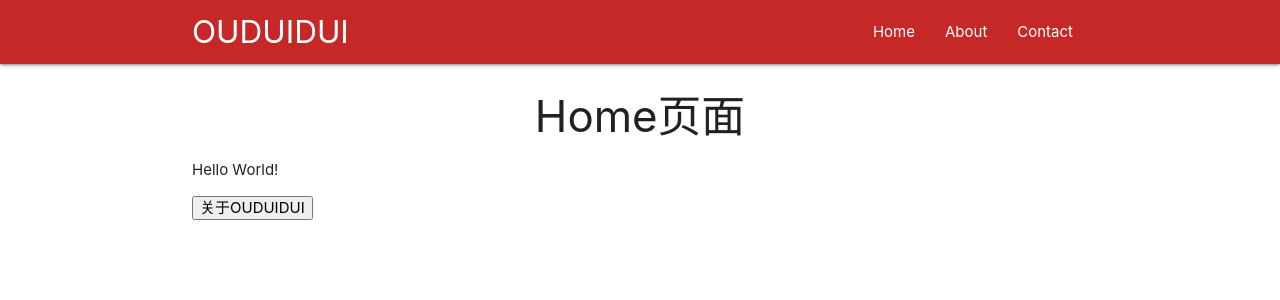
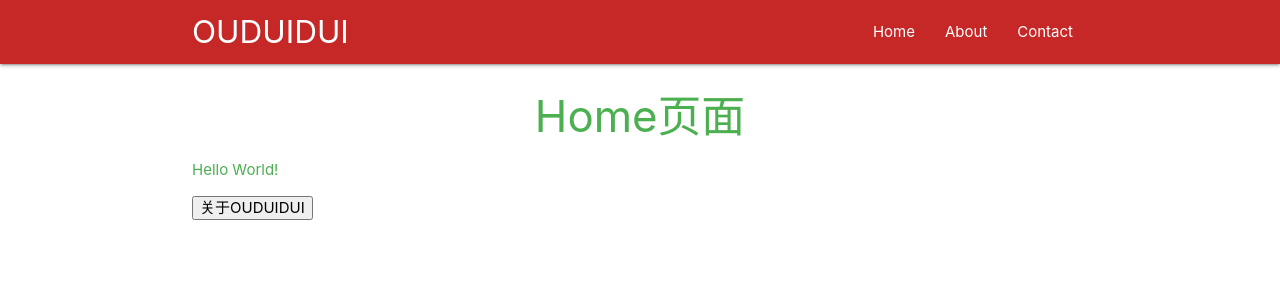
Before and after one commit to OUDUIDUI/react_redux_study, a React (Create React App) app: page / in a window 1280 px wide. Shown: the top 300 px of the page. Built offline with nearby package versions, Linux system fonts and the light colour scheme.

Commit message:
lesson14

```diff
--- a/src/components/Home.js
+++ b/src/components/Home.js
@@ -1,4 +1,5 @@
 import React from "react";
+import Rainbow from "../hoc/Rainbow"
 
 const Home = (props) => {
     const toAboutPage = () => {
@@ -15,4 +16,4 @@ const Home = (props) => {
     )
 }
 
-export default Home;
+export default Rainbow(Home);
--- /dev/null
+++ b/src/hoc/Rainbow.js
@@ -0,0 +1,15 @@
+import React from "react";
+
+const Rainbow = (WrappedComponent) => {
+    const colors = ["red","blue","green","orange","yellow","pink"];
+    const randomColors = colors[Math.floor(Math.random()*6)];
+    const className = randomColors + '-text';
+
+    return (props) => (
+        <div className={className}>
+            <WrappedComponent {...props} />
+        </div>
+    )
+}
+
+export default Rainbow
```
Also changed, not shown: 2 other files (tests, documents, lock files or other folders).
